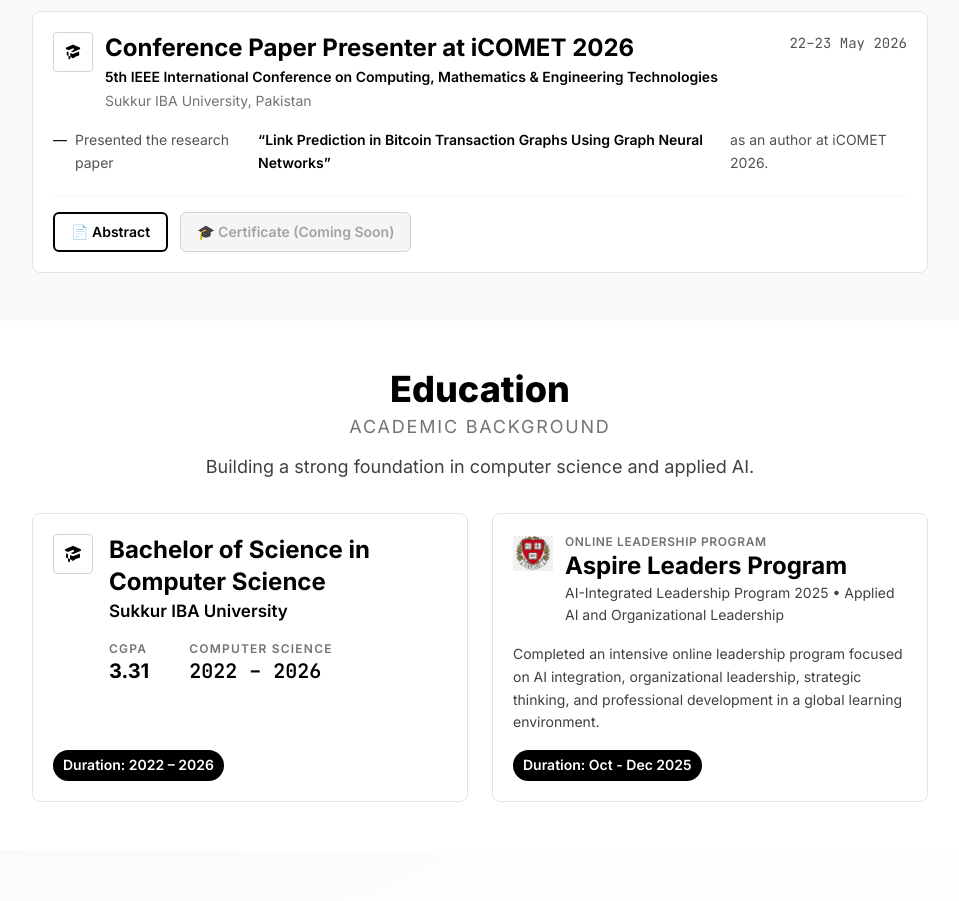
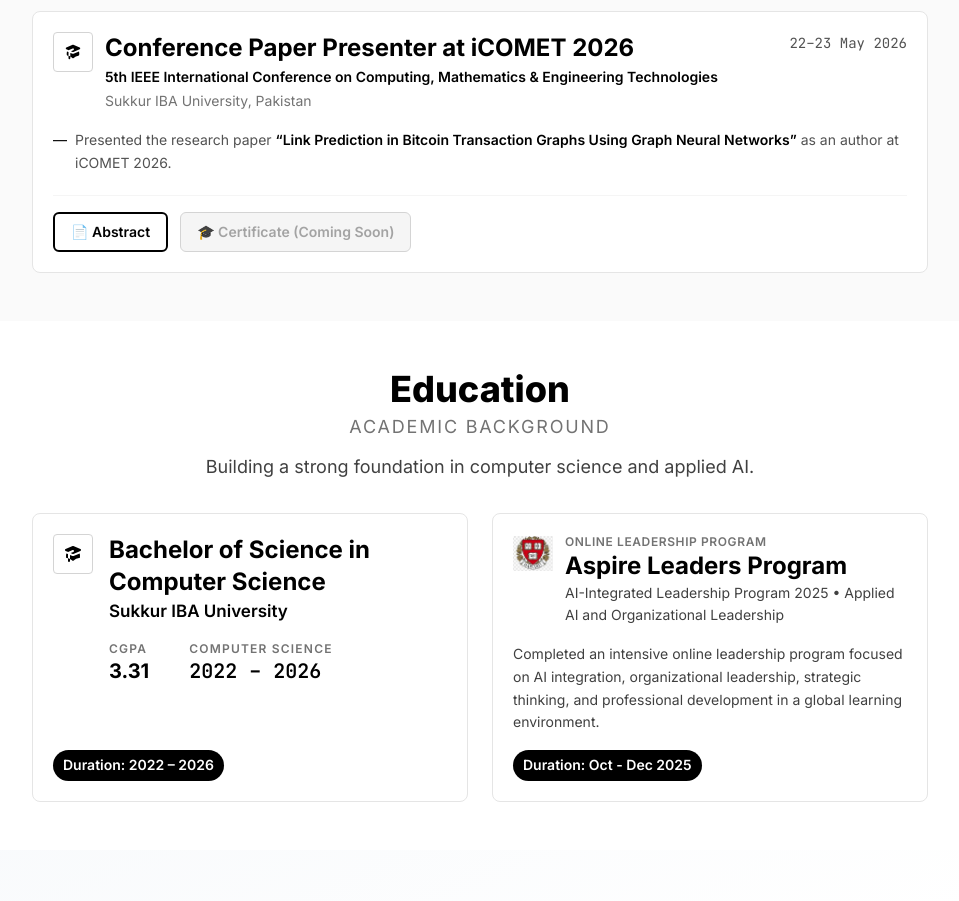
Before and after one commit to Muqadas1234/My-portfolio, a React (Vite) app: page / in a window 1280 px wide. Shown: the part 1380-2281 px from the top of the page, without its empty margins (160-1119 px from the left). Built offline with nearby package versions, Linux system fonts and the light colour scheme.

Commit message:
new updates

```diff
--- a/src/components/sections/Experience.jsx
+++ b/src/components/sections/Experience.jsx
@@ -131,8 +131,10 @@
 
           <ul className="space-y-2">
             <li className="text-body-sm flex gap-2">
-              <span className="text-black">—</span>
-              Presented the research paper <span className="font-semibold text-black">&ldquo;{PAPER_TITLE}&rdquo;</span> as an author at iCOMET 2026.
+              <span className="text-black flex-shrink-0">—</span>
+              <span>
+                Presented the research paper <span className="font-semibold text-black">&ldquo;{PAPER_TITLE}&rdquo;</span> as an author at iCOMET 2026.
+              </span>
             </li>
           </ul>
 
```
